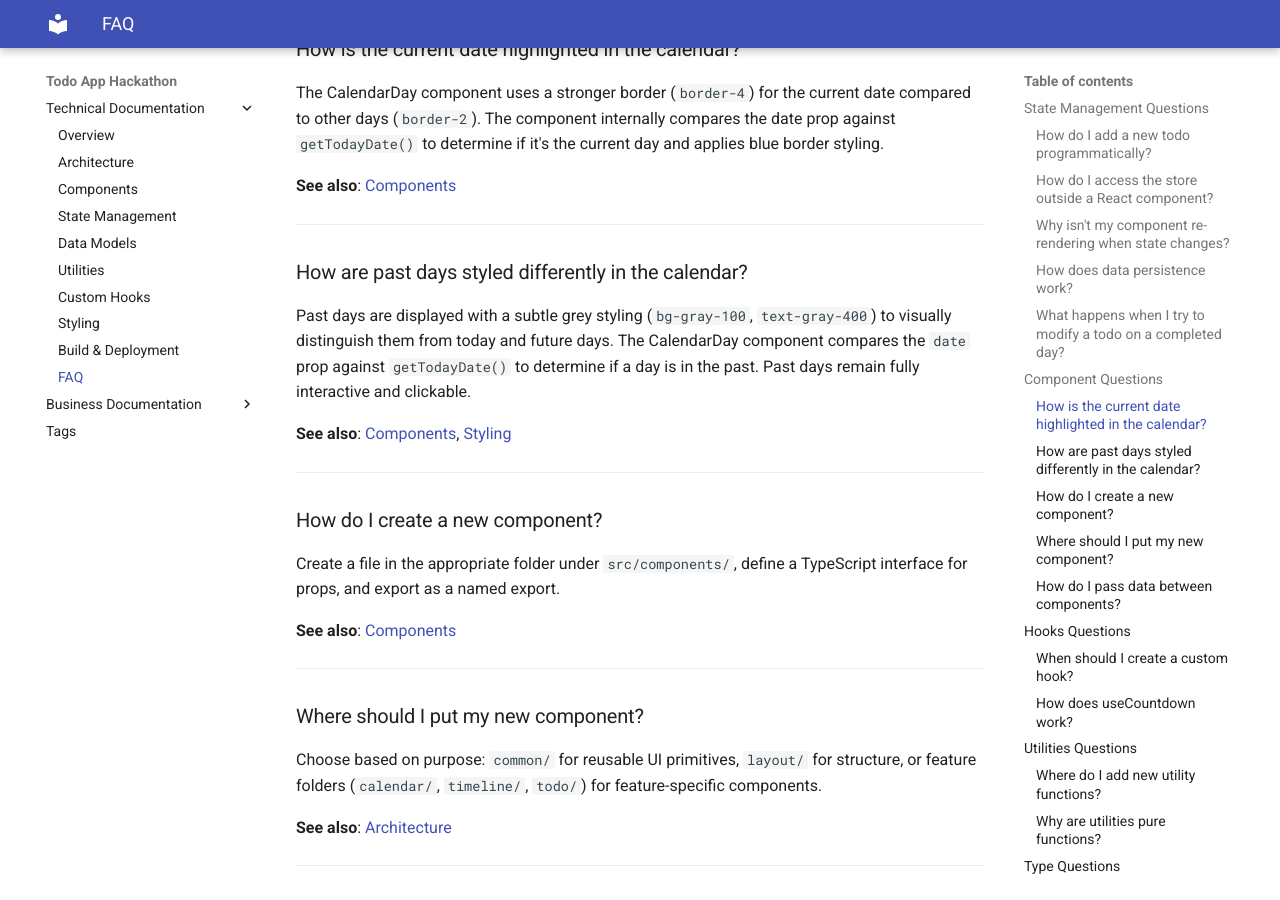
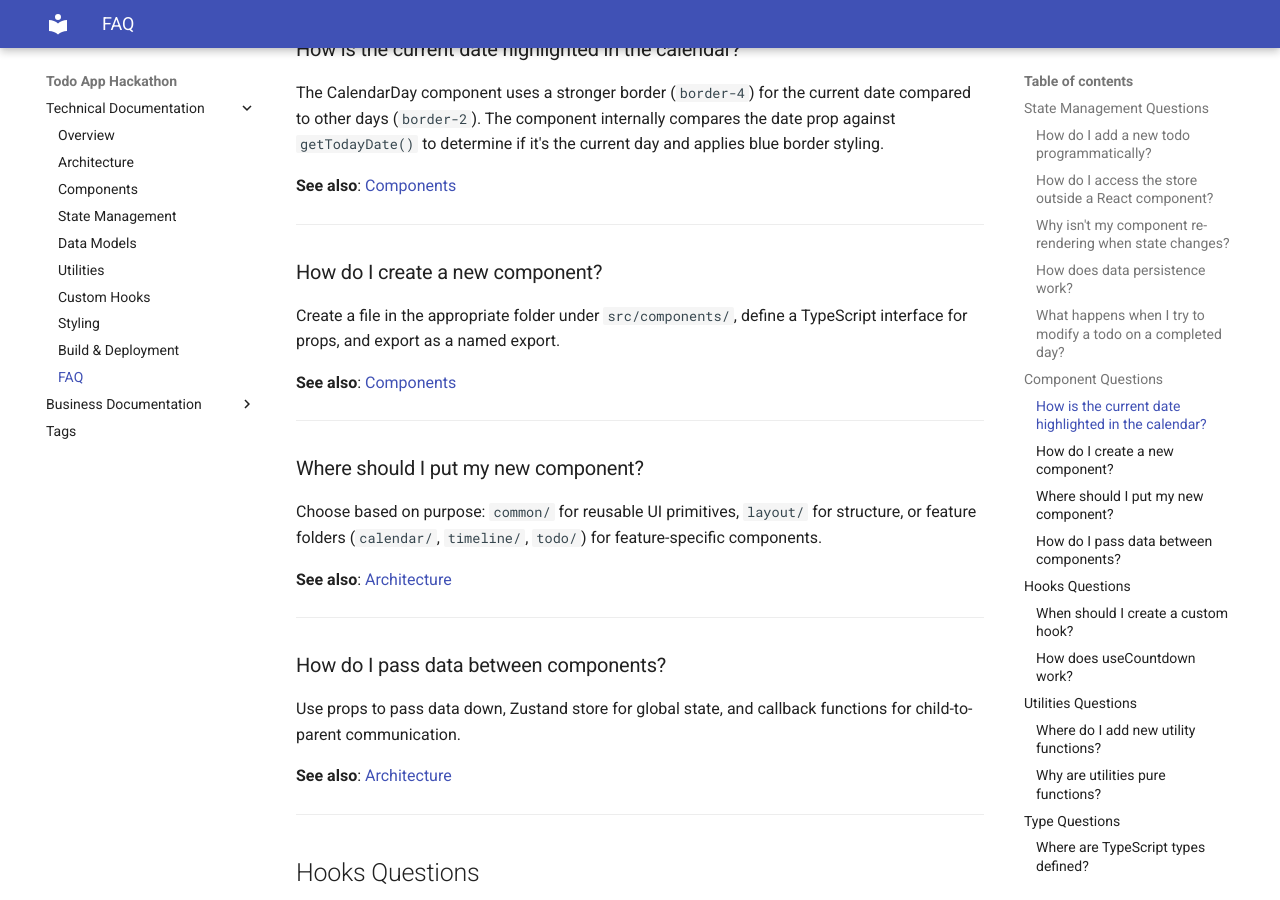
Before and after one commit to rorkainos/AIHackathon, an MkDocs documentation site: the page built from docs/docs/technical/faq.md, in a window 1280 px wide and 900 px high, scrolled down 1245 px. Built offline with MkDocs 1.6.1 and Material for MkDocs 9.7.7, drawn with Linux system fonts in a browser that asks for light colours.

Commit message:
Revert "TrueDocs_DOC-10"
This reverts commit 7225e11e4eeb3eca64657a9f9cc21e7dfef26329.

```diff
--- a/docs/docs/technical/faq.md
+++ b/docs/docs/technical/faq.md
@@ -59,14 +59,6 @@
 The CalendarDay component uses a stronger border (`border-4`) for the current date compared to other days (`border-2`). The component internally compares the date prop against `getTodayDate()` to determine if it's the current day and applies blue border styling.
 
 **See also**: [Components](components.md)
-
----
-
-### How are past days styled differently in the calendar?
-
-Past days are displayed with a subtle grey styling (`bg-gray-100`, `text-gray-400`) to visually distinguish them from today and future days. The CalendarDay component compares the `date` prop against `getTodayDate()` to determine if a day is in the past. Past days remain fully interactive and clickable.
-
-**See also**: [Components](components.md), [Styling](styling.md)
 
 ---
 
--- a/docs/mkdocs.yml
+++ b/docs/mkdocs.yml
@@ -17,9 +17,6 @@
       - FAQ: technical/faq.md
   - Business Documentation:
       - Overview: business/index.md
-      - Views:
-          - Calendar View: business/views/calendar.md
-          - Timeline View: business/views/timeline.md
       - Todo Actions:
           - Create Todo: business/create-todo.md
           - Read Todo: business/read-todo.md
```
Also changed, not shown: docs/docs/business/views/calendar.md (+0 -1 lines), docs/docs/technical/components.md (+0 -6 lines), docs/docs/technical/styling.md (+0 -1 lines).
